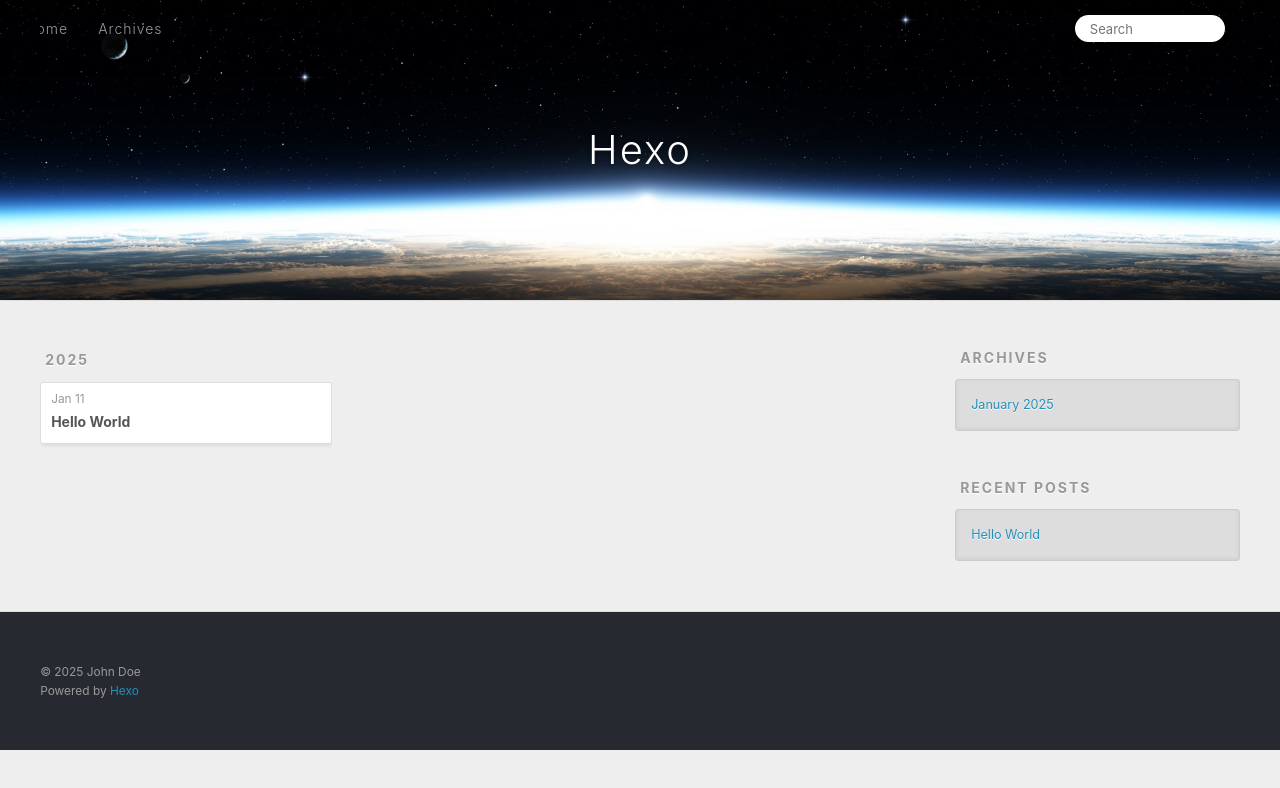
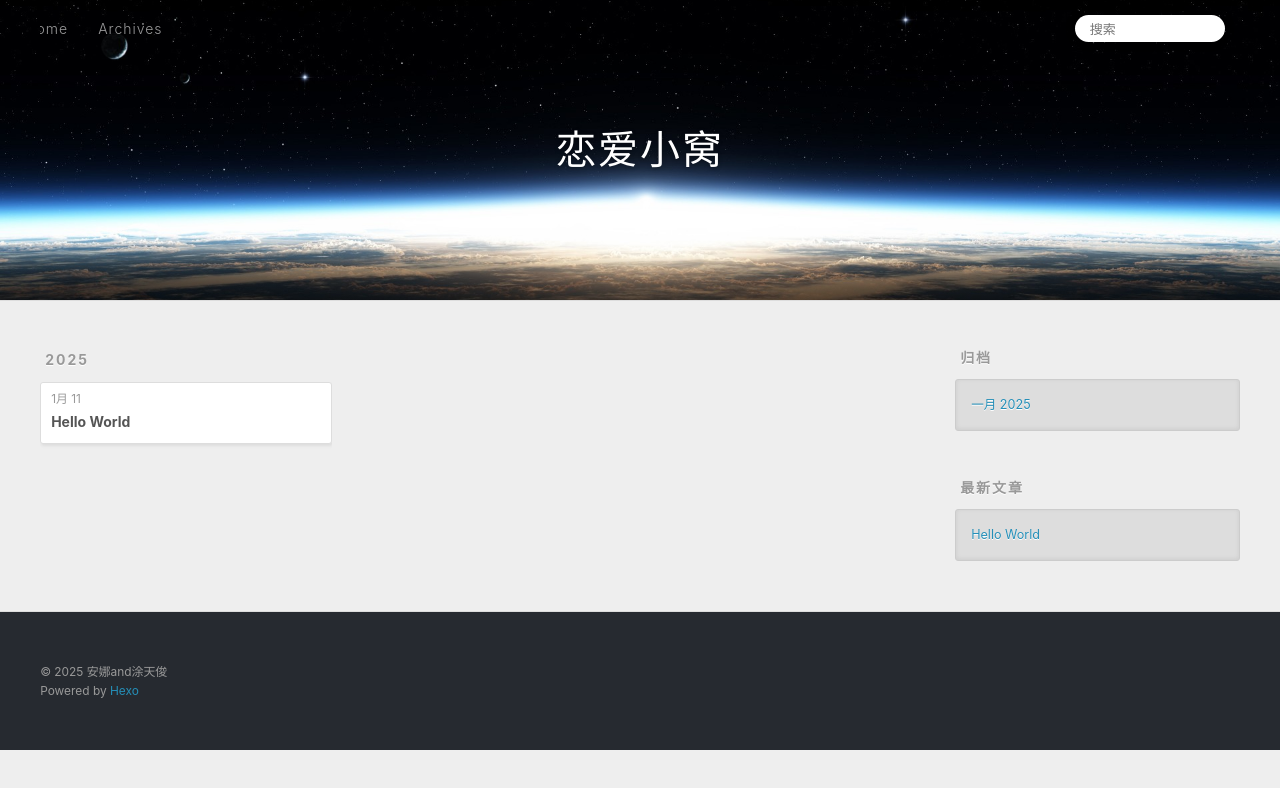
Before and after one commit to peppaPig529/peppaPig529.github.io, a plain HTML site: page archives/index.html in a window 1280 px wide. Both pictures are taken after a click on the link 1232 px from the left and 27 px from the top of the page. Drawn offline with Linux system fonts and the light colour scheme.

Commit message:
Site updated: 2025-01-11 21:52:55

```diff
--- a/archives/index.html
+++ b/archives/index.html
@@ -4,17 +4,17 @@
   <meta charset="utf-8">
 
 
-  <title>Archives | Hexo</title>
+  <title>归档 | 恋爱小窝</title>
   <meta name="viewport" content="width=device-width, initial-scale=1, shrink-to-fit=no">
   <meta property="og:type" content="website">
-<meta property="og:title" content="Hexo">
+<meta property="og:title" content="恋爱小窝">
 <meta property="og:url" content="http://example.com/archives/index.html">
-<meta property="og:site_name" content="Hexo">
-<meta property="og:locale" content="en_US">
-<meta property="article:author" content="John Doe">
+<meta property="og:site_name" content="恋爱小窝">
+<meta property="og:locale" content="zh_CN">
+<meta property="article:author" content="安娜and涂天俊">
 <meta name="twitter:card" content="summary">
 
-    <link rel="alternate" href="/atom.xml" title="Hexo" type="application/atom+xml">
+    <link rel="alternate" href="/atom.xml" title="恋爱小窝" type="application/atom+xml">
 
 
     <link rel="shortcut icon" href="/favicon.png">
@@ -39,7 +39,7 @@
   <div id="header-outer" class="outer">
     <div id="header-title" class="inner">
       <h1 id="logo-wrap">
-        <a href="/" id="logo">Hexo</a>
+        <a href="/" id="logo">恋爱小窝</a>
       </h1>
 
     </div>
@@ -55,12 +55,12 @@
       <nav id="sub-nav">
 
 
-          <a class="nav-icon" href="/atom.xml" title="RSS Feed"><span class="fa fa-rss"></span></a>
+          <a class="nav-icon" href="/atom.xml" title="RSS 订阅"><span class="fa fa-rss"></span></a>
 
-        <a class="nav-icon nav-search-btn" title="Search"><span class="fa fa-search"></span></a>
+        <a class="nav-icon nav-search-btn" title="搜索"><span class="fa fa-search"></span></a>
       </nav>
       <div id="search-form-wrap">
-        <form action="//google.com/search" method="get" accept-charset="UTF-8" class="search-form"><input type="search" name="q" class="search-form-input" placeholder="Search"><button type="submit" class="search-form-submit">&#xF002;</button><input type="hidden" name="sitesearch" value="http://example.com"></form>
+        <form action="//google.com/search" method="get" accept-charset="UTF-8" class="search-form"><input type="search" name="q" class="search-form-input" placeholder="搜索"><button type="submit" class="search-form-submit">&#xF002;</button><input type="hidden" name="sitesearch" value="http://example.com"></form>
       </div>
     </div>
   </div>
@@ -84,7 +84,7 @@
   <div class="archive-article-inner">
     <header class="archive-article-header">
       <a href="/2025/01/11/hello-world/" class="archive-article-date">
-  <time class="dt-published" datetime="2025-01-11T12:51:54.567Z" itemprop="datePublished">Jan 11</time>
+  <time class="dt-published" datetime="2025-01-11T12:51:54.567Z" itemprop="datePublished">1月 11</time>
 </a>
 
 
@@ -116,9 +116,9 @@
 
 
   <div class="widget-wrap">
-    <h3 class="widget-title">Archives</h3>
+    <h3 class="widget-title">归档</h3>
     <div class="widget">
-      <ul class="archive-list"><li class="archive-list-item"><a class="archive-list-link" href="/archives/2025/01/">January 2025</a></li></ul>
+      <ul class="archive-list"><li class="archive-list-item"><a class="archive-list-link" href="/archives/2025/01/">一月 2025</a></li></ul>
     </div>
   </div>
 
@@ -126,7 +126,7 @@
 
 
   <div class="widget-wrap">
-    <h3 class="widget-title">Recent Posts</h3>
+    <h3 class="widget-title">最新文章</h3>
     <div class="widget">
       <ul>
 
@@ -147,7 +147,7 @@
   <div class="outer">
     <div id="footer-info" class="inner">
 
-      &copy; 2025 John Doe<br>
+      &copy; 2025 安娜and涂天俊<br>
       Powered by <a href="https://hexo.io/" target="_blank">Hexo</a>
     </div>
   </div>
```
Also changed, not shown: 2025/01/11/hello-world/index.html (+14 -14 lines), archives/2025/01/index.html (+15 -15 lines), archives/2025/index.html (+15 -15 lines), index.html (+15 -15 lines).
